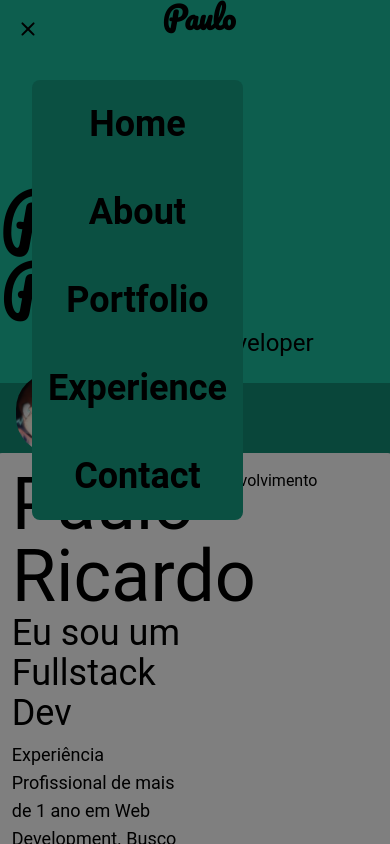
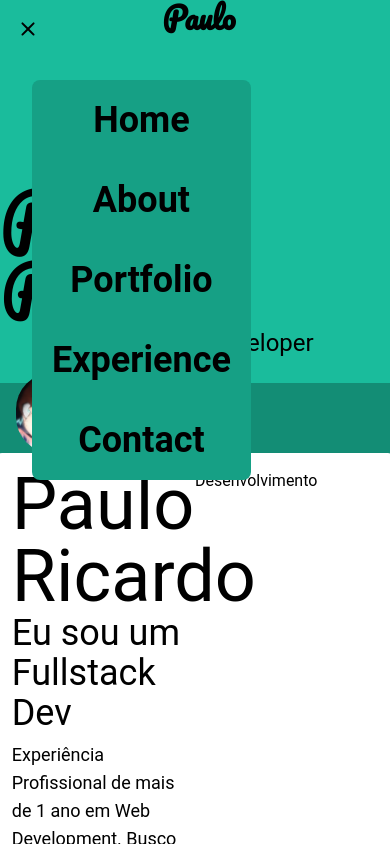
Before and after one commit to PauloRRRRR/https---github.com-PauloRRRRR-myPortfolio, a React (Vite) app: page / in a window 390 px wide. Both pictures are taken after a click on the element 28 px from the left and 28 px from the top of the page. Shown: the top 844 px of the page. Built offline with nearby package versions, Linux system fonts and the light colour scheme.

Commit message:
Overlay & pop menu

```diff
--- a/src/components/Overlay.tsx
+++ b/src/components/Overlay.tsx
@@ -2,10 +2,12 @@
 export default function Overlay({ isNavOpen, setNavOpen }) {
   return (
     <div
-      className={`fixed top-0 left-0 w-full h-full bg-black opacity-50 z-20 ${
+      className={`fixed top-0 left-0 w-full h-full bg-black opacity-0 z-5 ${
         isNavOpen ? 'block' : 'hidden'
       }`}
       onClick={() => setNavOpen(false)}
+      role="presentation"
+      aria-hidden={!isNavOpen}
     ></div>
   );
 }
--- a/src/components/navbar.tsx
+++ b/src/components/navbar.tsx
@@ -40,11 +40,11 @@
           ))}
         </ul>
         {isNavOpen && (
-          <ul className="flex flex-col justify-center items-center absolute top-20 left-8 bg-gradient-to-b bg-primary-200 rounded-lg items-center">
+          <ul className="flex flex-col justify-center items-center absolute top-20 left-8 bg-primary-200 rounded-lg items-center">
             {links.map(({ id, link }) => (
               <li
                 key={id}
-                className="capitalize px-4 py-6 cursor-pointer text-4xl text-wine-700"
+                className="capitalize px-1 py-1 cursor-pointer text-4xl text-wine-700 m-4"
                 onClick={() => {
                   setNavOpen(false); // Fechar o menu ao clicar em uma seção
                   // Adicionar lógica adicional conforme necessário ao clicar em uma seção
```
